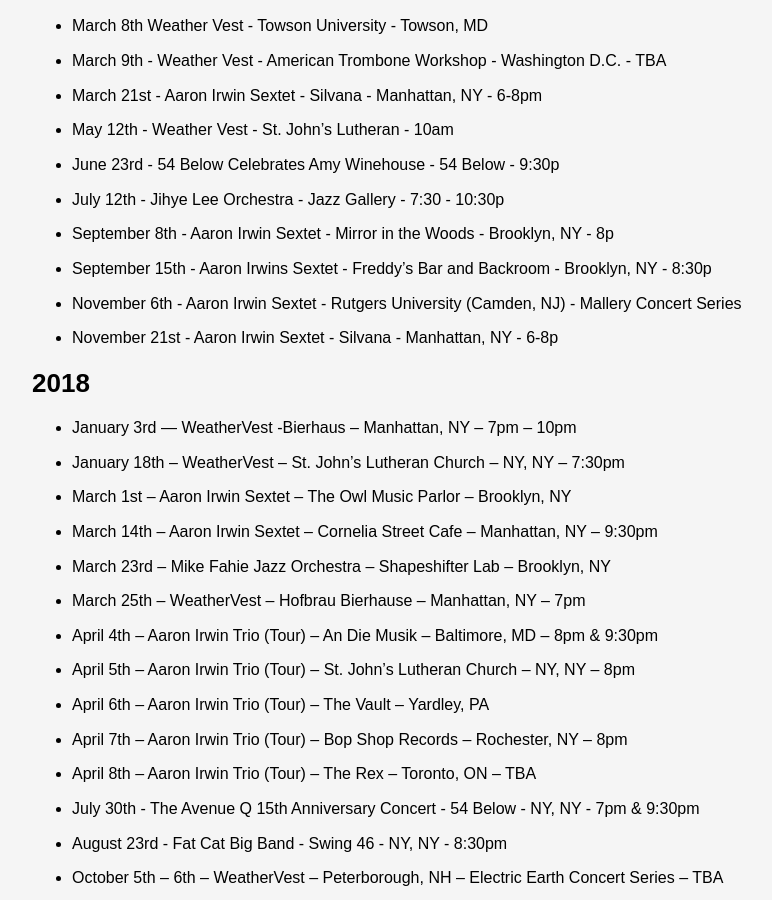
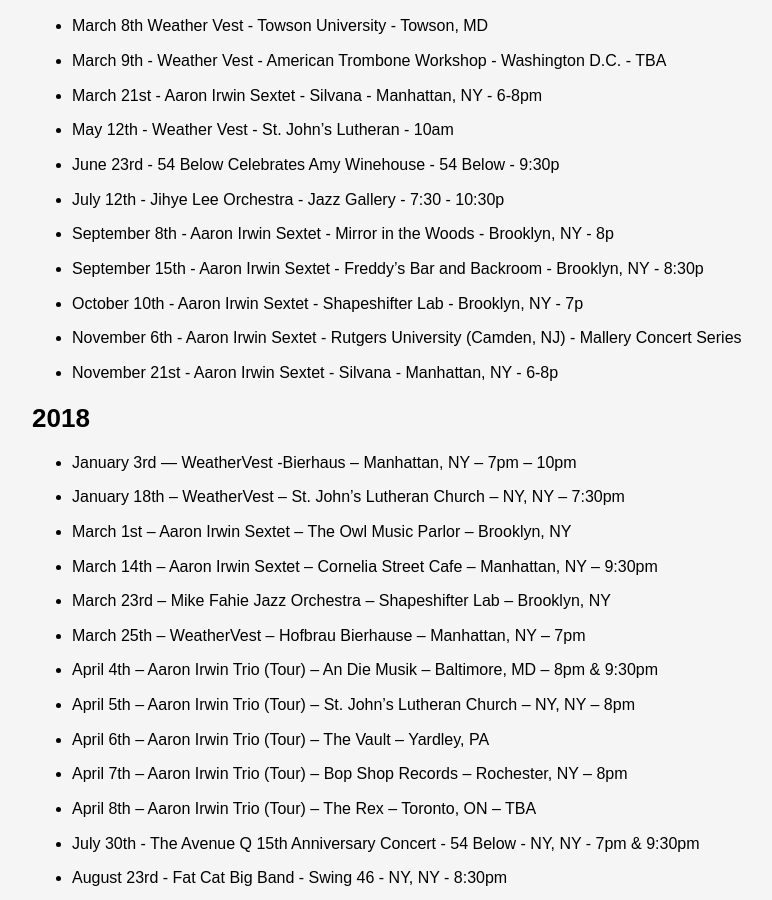
Before and after one commit to ryanve/aaronirwin.com, a Jekyll site: the page built from performances.md, in a window 1280 px wide and 900 px high, scrolled down 312 px. Shown: the whole window, without its empty margins (128-900 px from the left). Built offline with Jekyll 4.4.1, drawn with Linux system fonts in a browser that asks for light colours.

Commit message:
another gig (#94)
ShapeshifterLab

```diff
--- a/performances.md
+++ b/performances.md
@@ -15,7 +15,8 @@
 - June 23rd - 54 Below Celebrates Amy Winehouse - 54 Below - 9:30p
 - July 12th - Jihye Lee Orchestra - Jazz Gallery - 7:30 - 10:30p
 - September 8th - Aaron Irwin Sextet - Mirror in the Woods - Brooklyn, NY - 8p
-- September 15th - Aaron Irwins Sextet - Freddy's Bar and Backroom - Brooklyn, NY - 8:30p
+- September 15th - Aaron Irwin Sextet - Freddy's Bar and Backroom - Brooklyn, NY - 8:30p
+- October 10th - Aaron Irwin Sextet - Shapeshifter Lab - Brooklyn, NY - 7p
 - November 6th - Aaron Irwin Sextet - Rutgers University (Camden, NJ) - Mallery Concert Series
 - November 21st - Aaron Irwin Sextet - Silvana - Manhattan, NY - 6-8p
 
```
